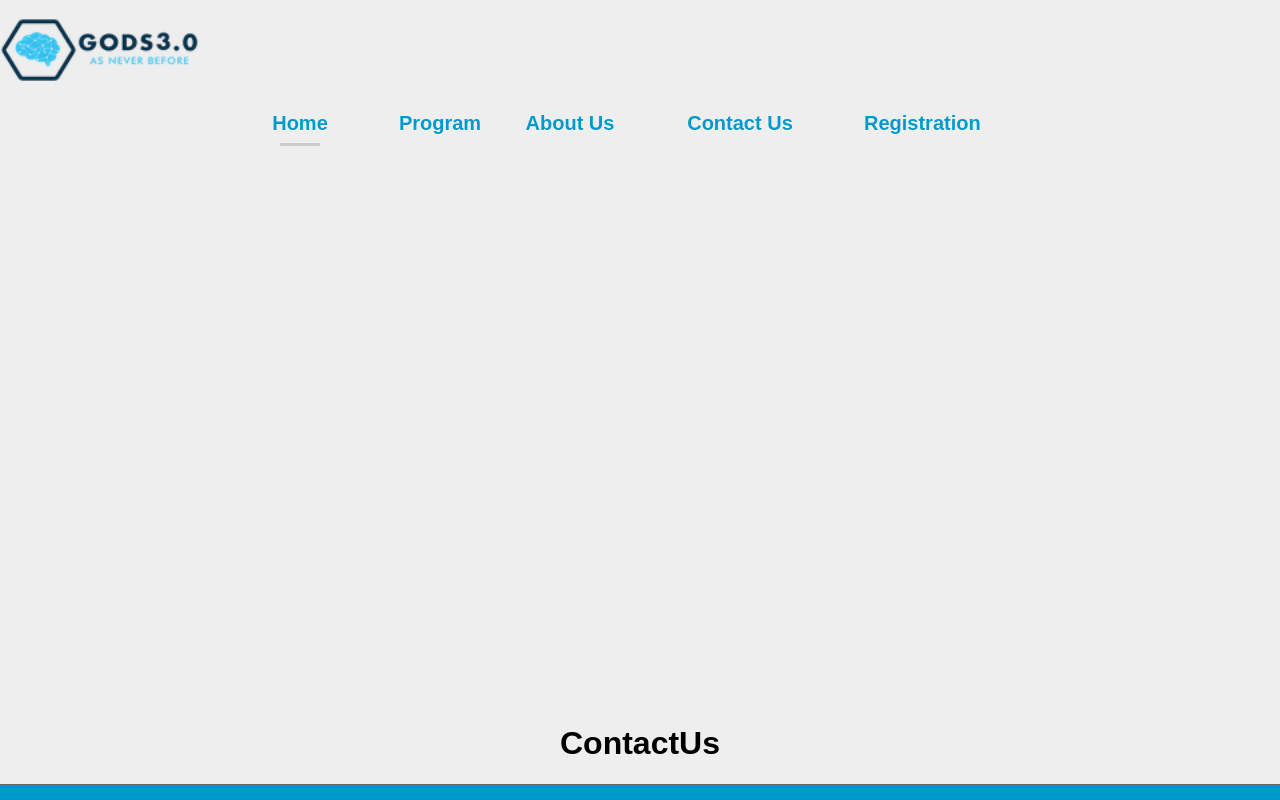
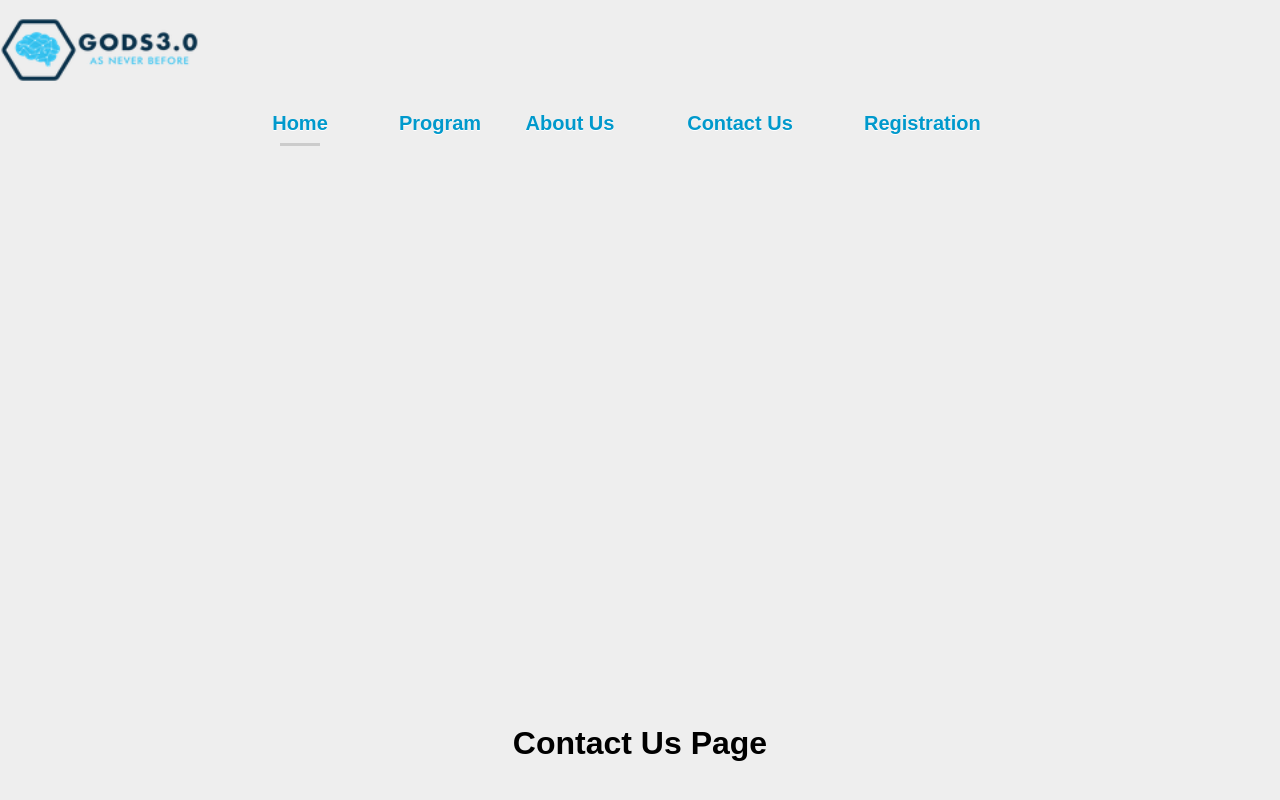
Before and after one commit to DaL1ght1/NavBar-Footer, a React (Vite) app: page /contactus in a window 1280 px wide. Shown: the top 800 px of the page. Built offline with nearby package versions, Linux system fonts and the light colour scheme.

Commit message:
Update ContactUs.jsx

```diff
--- a/src/Pages/ContactUs.jsx
+++ b/src/Pages/ContactUs.jsx
@@ -1,3 +1,3 @@
 export default function ContactUs() {
-  return <h1>ContactUs</h1>;
+  return <h1 className="kl1">Contact Us Page</h1>;
 }
```
